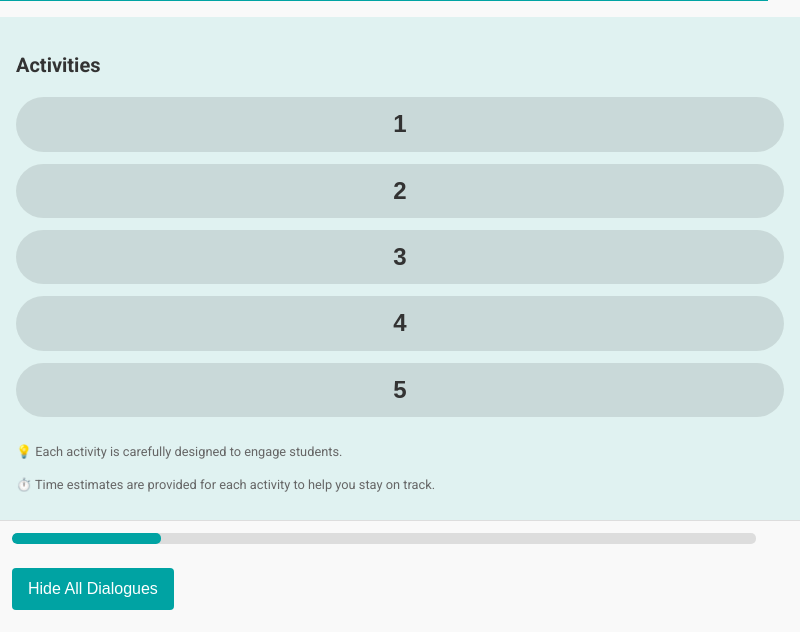
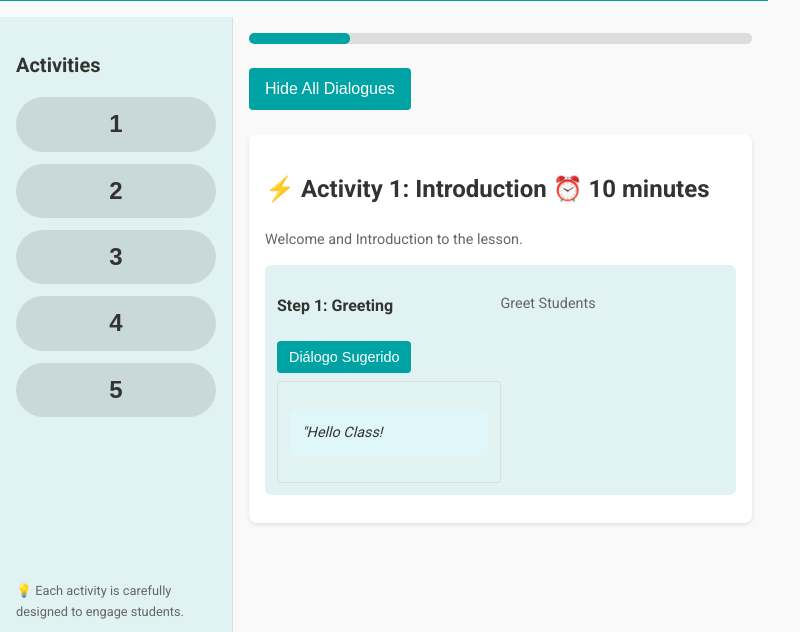
Before and after one commit to Santelot/New_AI_Demo, a plain HTML site: page index.html in a window 768 px wide. Both pictures are taken after a click on the button "Show All Dialogues". Shown: the part 121-753 px from the top of the page, 800 px wide, since content can reach past the window. Drawn offline with Linux system fonts and the light colour scheme.

Commit message:
Update style.css

```diff
--- a/style.css
+++ b/style.css
@@ -226,8 +226,14 @@ main.content {
     position: relative; /* Reset positioning for active card */
 }
 
+/* Reverted the style because we'll put new styles on it */
+.steps {
+    display: block;
+}
+
+/* Reverted the style because we'll put new styles on it */
 .step-card {
-    background-color: var(--secondary-color);
+     background-color: var(--secondary-color);
     border-radius: 6px;
     padding: 0.75rem;
     margin-bottom: 0.75rem;
@@ -250,6 +256,37 @@ main.content {
     font-size: 0.9rem; /* Smaller than activity title */
 }
 
+/* Multi-Column Step Cards */
+.steps {
+    display: grid;
+    grid-template-columns: 1fr; /* One column at the beggining */
+    gap: 1rem;
+}
+
+.step-card {
+    background-color: var(--secondary-color);
+    border-radius: 6px;
+    padding: 0.75rem;
+    margin-bottom: 0.75rem;
+    transition: background-color 0.3s ease;
+    display: grid;
+    grid-template-columns: 1fr; /* One Column at First */
+}
+
+.step-content {
+    margin-bottom: 0.75rem; /* Added some spacing */
+}
+
+.dialogue.assistant {
+    background-color: var(--dialogue-assistant);
+    text-align: left;
+    color: var(--text-color);
+    padding: 0.75rem;
+    border-radius: 6px;
+}
+
+/* Collapsible */
+
 .collapsible {
     margin-top: 0.75rem;
 }
@@ -263,6 +300,7 @@ main.content {
     cursor: pointer;
     font-size: 0.9rem;
     transition: background-color 0.2s ease;
+    margin: 0 auto;
 }
 
 .collapsible-button:hover {
@@ -413,19 +451,17 @@ body.dark-mode .step-card p {
     align-items: center;
 }
 
-/* Basic Responsive Design */
-@media (max-width: 800px) {
-    .main-container {
-        flex-direction: column;
+/* Two column grid layout for step cards */
+@media (min-width: 768px) {
+    .steps {
+        grid-template-columns: 1fr; /* Two columns on larger screens */
     }
 
-    aside.activity-list {
-        width: 100%;
-        border-right: none;
-        border-bottom: 1px solid var(--light-gray);
+    .step-card {
+        grid-template-columns: 1fr 1fr; /* Two columns on larger screens */
     }
 
-    main.content {
-        padding: 0.75rem;
+    .step-content {
+        margin-bottom: 0rem; /* No vertical space */
     }
 }
```
